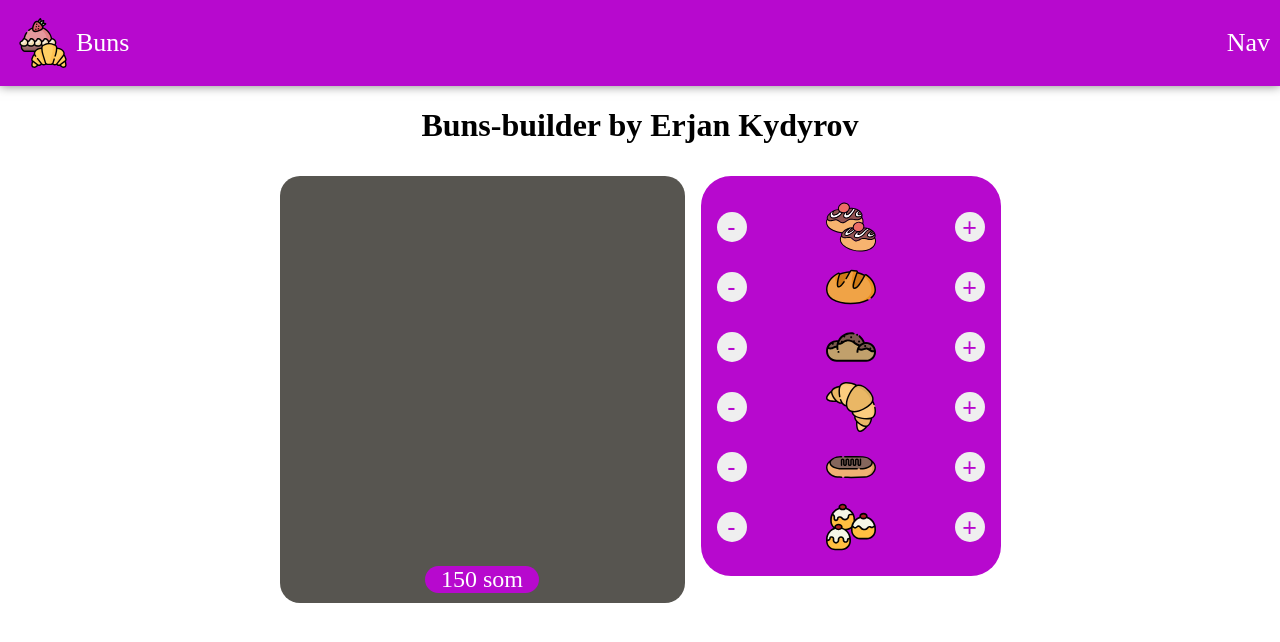
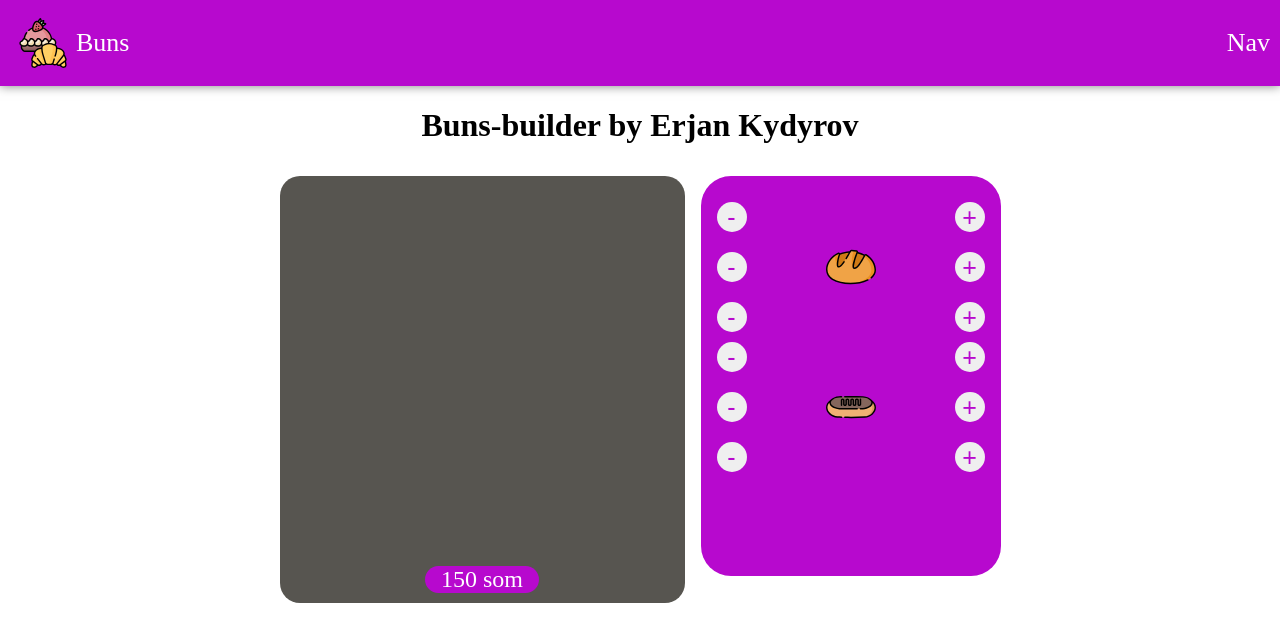
Before and after one commit to Erjankydyrov/private-builder, a React (Create React App) app: page / in a window 1280 px wide. Shown: the top 642 px of the page. Built offline with nearby package versions, Linux system fonts and the light colour scheme; no server answers; a web font is replaced by a local one.

Commit message:
added imorts for svg in ingredients

```diff
--- a/src/components/BunsBuilder/BunsIngredient/BunsIngredient.js
+++ b/src/components/BunsBuilder/BunsIngredient/BunsIngredient.js
@@ -4,12 +4,21 @@ import bread from "../../../images/bread.svg";
 import blackBun from "../../../images/blackBun.svg";
 import croissant from "../../../images/croissant.svg";
 import ecler from "../../../images/ecler.svg";
-import eclerVanila from "../../../images/eclerVanila.svg";
 import miniBuns from "../../../images/miniBuns.svg";
+import bunsF1 from "../../../images/bunsF1.svg";
+import blackBunF1 from "../../../images/blackBunF1.svg";
+import miniBunsF1 from "../../../images/miniBunsF1.svg";
+import croissantF1 from "../../../images/croissantF1.svg";
+import eclerF1 from "../../../images/eclerF1.svg";
+import bunsF2 from "../../../images/bunsF2.svg";
+import eclerF2 from "../../../images/eclerF2.svg";
+import blackBunF2 from "../../../images/blackBunF2.svg";
+import miniBunsF2 from "../../../images/miniBunsF2.svg";
+import croissantF2 from "../../../images/croissantF2.svg";
 
 const BunsIngredient = ({ type }) => {
   const types = {
-    Buns: {
+    PBuns: {
       backgroundImage: `url("${buns}")`,
       backgroundSize: "Cover",
       width: "50px",
@@ -23,14 +32,14 @@ const BunsIngredient = ({ type }) => {
       height: "50px",
       display: "inline-block",
     },
-    BlackBun: {
+    BBuns: {
       backgroundImage: `url("${blackBun}")`,
       backgroundSize: "Cover",
       width: "50px",
       height: "50px",
       display: "inline-block",
     },
-    Croissant: {
+    Crois: {
       backgroundImage: `url("${croissant}")`,
       backgroundSize: "Cover",
       width: "50px",
@@ -44,20 +53,14 @@ const BunsIngredient = ({ type }) => {
       height: "50px",
       display: "inline-block",
     },
-    MiniBuns: {
+    MBuns: {
       backgroundImage: `url("${miniBuns}")`,
       backgroundSize: "Cover",
       width: "50px",
       height: "50px",
       display: "inline-block",
     },
-    EclerVanila: {
-      backgroundImage: `url("${eclerVanila}")`,
-      backgroundSize: "Cover",
-      width: "50px",
-      height: "50px",
-      display: "inline-block",
-    },
+
   };
 
   return <div className={classes.BunsIngredient} style={types[type]}></div>;
```
